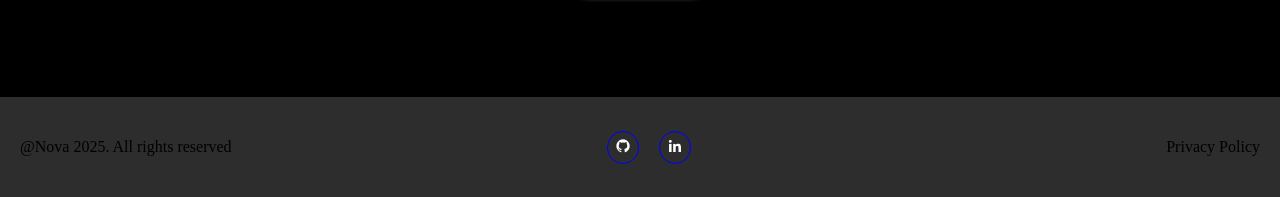
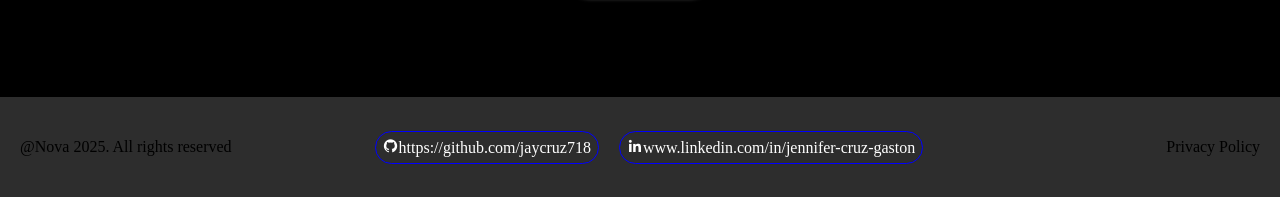
Before and after one commit to jaycruz718/Gaming-Website, a plain HTML site: page index.html in a window 1280 px wide. Shown: the part 5123-5320 px from the top of the page. Drawn offline with nearby package versions, Linux system fonts and the light colour scheme.

Commit message:
Added README.md

```diff
--- a/index.html
+++ b/index.html
@@ -123,10 +123,10 @@
     <p>@Nova 2025. All rights reserved</p>
     <ul>
         <li>
-            <a href="#"><i class='bx bxl-github'></i></a>
+            <a href="#"><i class='bx bxl-github'>https://github.com/jaycruz718</i></a>
         </li>
         <li>
-            <a href="#"><i class='bx bxl-linkedin'></i></a>
+            <a href="#"><i class='bx bxl-linkedin'>www.linkedin.com/in/jennifer-cruz-gaston</i></a>
         </li>
     </ul>
     <p>Privacy Policy</p>
```
Also changed, not shown: 1 other file.
